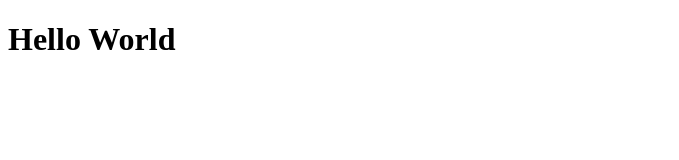
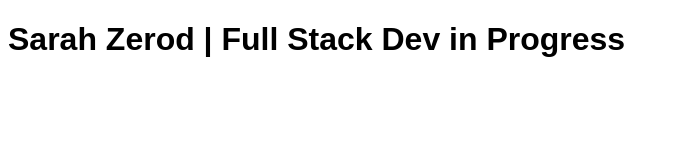
Before and after one commit to Rosenplants/rosenplants.github.io, a plain HTML site: page index.html in a window 1280 px wide. Shown: the whole page, without its empty margins (0-679 px from the left). Drawn offline with Linux system fonts and the light colour scheme.

Commit message:
fixes style sheet and puts a header in place

```diff
--- a/index.html
+++ b/index.html
@@ -2,9 +2,14 @@
 <html lang='en'>
 <head>
     <title>Sarah Zerod | Full Stack Portfolio</title>
+    <link href="style.css" type="text/css" rel="stylesheet">
 </head>
 
 <body>
-    <h1>Hello World</h1>
+    <!--header-->
+    <header>
+        <h1>Sarah Zerod | Full Stack Dev in Progress</h1>
+    </header>
+
 </body>
 </html>
--- /dev/null
+++ b/style.css
@@ -0,0 +1,4 @@
+/*Universal Styles*/
+body {
+    font-family: Arial, Helvetica, sans-serif;
+}
```
Also changed, not shown: 1 other file.
